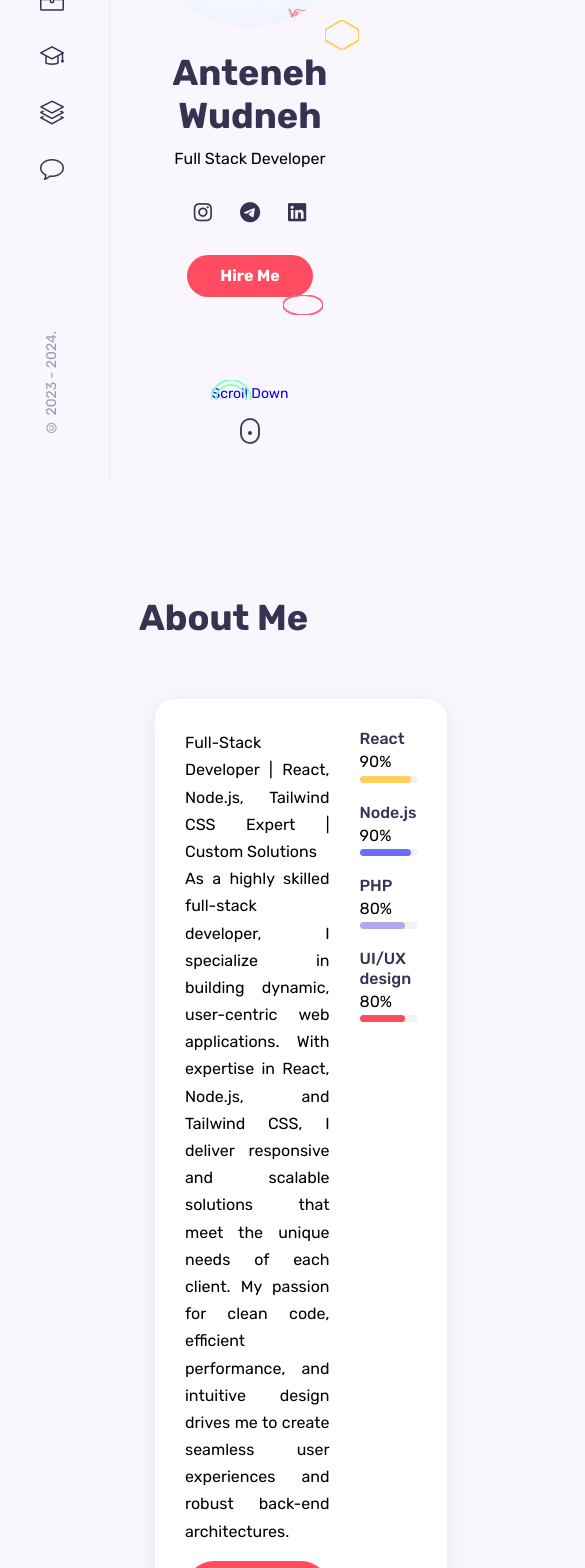
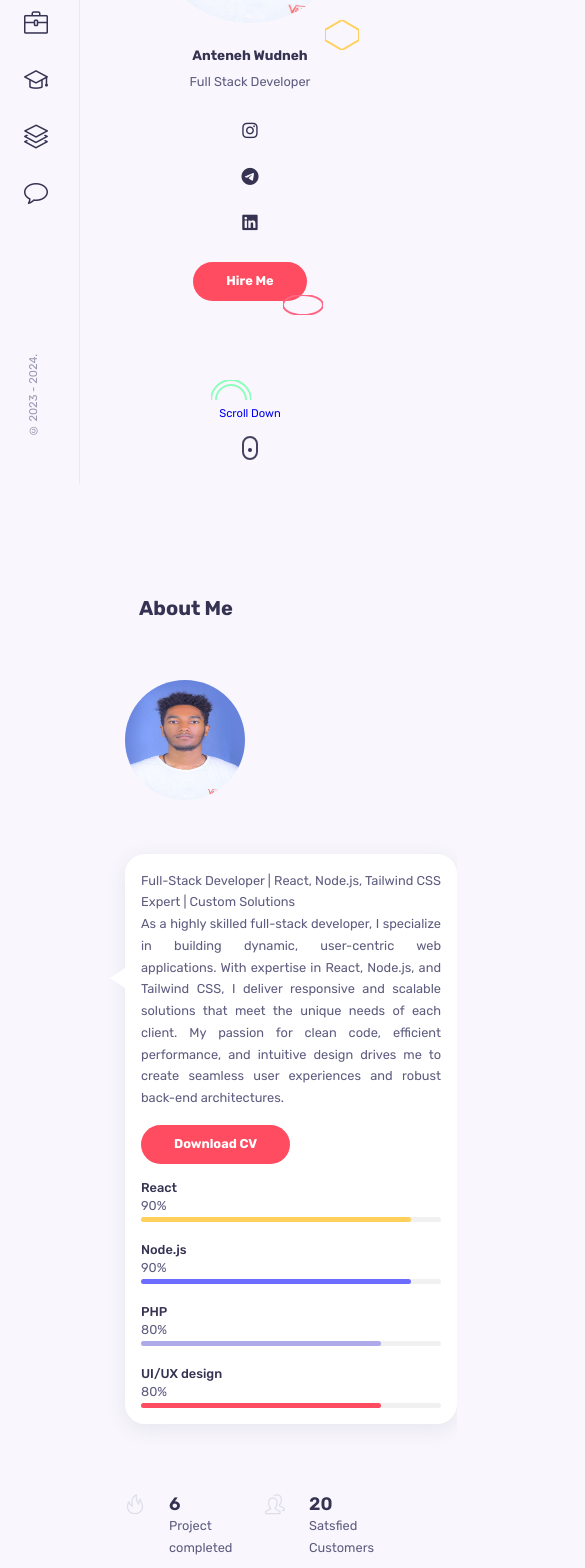
Before and after one commit to 1092yamasol/personal-website, a React (Create React App) app: page / in a window 390 px wide. Shown: the part 360-1928 px from the top of the page, 585 px wide, since content can reach past the window. Built offline with nearby package versions, Linux system fonts and the light colour scheme; some icons are missing.

Commit message:
device responsiveness css

```diff
--- a/src/Components/about/about.css
+++ b/src/Components/about/about.css
@@ -1,18 +1,23 @@
 .about__container {
+  display: grid; /* Ensure the container uses grid layout */
   grid-template-columns: 3fr 9fr;
   column-gap: 1.875rem;
 }
+
 .about__data {
   padding: 1.875rem;
   background-color: var(--container-color);
   box-shadow: var(--shadow);
   border-radius: var(--border-radius);
+  display: grid; /* Ensure the data section uses grid layout */
   grid-template-columns: repeat(2, 1fr);
   column-gap: 1.875rem;
   align-items: flex-start;
   position: relative;
 }
-.about__data::befor {
+
+.about__data::before {
+  /* Fixed typo in '::before' */
   content: "";
   width: 0;
   height: 0;
@@ -23,40 +28,50 @@
   left: -0.93rem;
   top: 20%;
 }
+
 .about__description {
   margin-bottom: 1rem;
   text-align: justify;
 }
+
 .about__skills {
   row-gap: 1.25rem;
 }
+
 .skills_titles {
   display: flex;
   justify-content: space-between;
   margin-bottom: 1rem;
 }
+
 .skills__name {
   font-size: var(--normal-font-size);
   font-weight: var(--font-medium);
 }
+
 .skills__number {
   line-height: 1.2;
 }
+
 .skills__bar,
 .skills__percentage {
   height: 7px;
   border-radius: 0.25rem;
 }
+
 .skills__bar {
   background-color: #f1f1f1;
 }
+
 .skills__percentage {
   display: block;
 }
+
 .development {
   width: 90%;
   background-color: rgb(255, 209, 92);
 }
+
 .ui__design {
   width: 80%;
   background-color: rgb(255, 76, 96);
@@ -66,29 +81,94 @@
   width: 90%;
   background-color: rgb(108, 108, 299);
 }
+
 .php {
   width: 80%;
   background-color: rgb(174, 170, 233);
 }
+
 .about__img {
   width: 200px;
   height: 200px;
   border-radius: 50%;
   margin-bottom: 2.35rem;
 }
+
 .about__boxes {
+  display: grid; /* Ensure the boxes use grid layout */
   grid-template-columns: repeat(4, 1fr);
   column-gap: 1.875rem;
   margin-top: 4.35rem;
 }
+
 .about__box {
   display: flex;
   column-gap: 1.5rem;
 }
+
 .about__icon {
   font-size: var(--h1-font-size);
   color: #dedeea;
 }
+
 .about__title {
   font-size: 1.875rem;
 }
+
+/* Responsive Design */
+@media screen and (max-width: 1024px) {
+  .about__container {
+    grid-template-columns: 1fr; /* Stack on smaller screens */
+  }
+
+  .about__data {
+    grid-template-columns: 1fr; /* Stack data columns */
+  }
+
+  .about__boxes {
+    grid-template-columns: repeat(2, 1fr); /* Reduce boxes to two columns */
+  }
+
+  .about__img {
+    width: 150px; /* Adjust image size */
+    height: 150px; /* Adjust image size */
+  }
+
+  .about__title {
+    font-size: 1.5rem; /* Adjust title size */
+  }
+}
+
+@media screen and (max-width: 768px) {
+  .about__img {
+    width: 120px; /* Further adjust image size */
+    height: 120px; /* Further adjust image size */
+  }
+
+  .about__title {
+    font-size: 1.25rem; /* Adjust title size */
+  }
+
+  .skills__name {
+    font-size: 0.9rem; /* Adjust skill name size */
+  }
+}
+
+@media screen and (max-width: 480px) {
+  .skills__name {
+    font-size: 0.8rem; /* Adjust skill name size */
+  }
+
+  .about__title {
+    font-size: 1.125rem; /* Further adjust title size */
+  }
+
+  .about__data {
+    padding: 1rem; /* Reduce padding for smaller screens */
+  }
+
+  .skills__bar,
+  .skills__percentage {
+    height: 5px; /* Adjust skill bar height */
+  }
+}
--- a/src/Components/home/home.css
+++ b/src/Components/home/home.css
@@ -4,19 +4,25 @@
   display: flex;
   align-items: center;
   justify-content: center;
+  flex-direction: column; /* Stack elements vertically on smaller screens */
+  padding: 2rem; /* Add some padding for smaller screens */
 }
+
 .intro {
   max-width: 540px;
   text-align: center;
 }
+
 .home__img {
   margin-bottom: 1.5rem;
 }
+
 .home__name {
   font-size: var(--h1-font-size);
   font-weight: var(--font-bold);
   margin-bottom: 0.5rem;
 }
+
 .home__socials {
   display: flex;
   column-gap: 1.75rem;
@@ -29,18 +35,23 @@
   font-size: 1.3rem;
   transition: 0.3s;
 }
+
 .home__social-link:hover {
   color: hsl(43, 100%, 68%);
 }
+
 .scroll__down {
   position: absolute;
   bottom: 2.5rem;
   left: 0;
   width: 100%;
+  text-align: center; /* Center the scroll text */
 }
+
 .home__scroll-name {
   font-size: var(--small-font-size);
 }
+
 .mouse {
   border: 2px solid #454360;
   display: block;
@@ -51,6 +62,7 @@
   border-radius: 1rem;
   position: relative;
 }
+
 @keyframes ani-mouse {
   0% {
     top: 29%;
@@ -65,6 +77,7 @@
     top: 29%;
   }
 }
+
 .wheel {
   background-color: var(--title-color);
   border-radius: 100%;
@@ -76,59 +89,110 @@
   transform: translateX(-50%);
   animation: ani-mouse 2s linear infinite;
 }
+
 .shapes {
   position: absolute;
   left: 0;
   top: 0;
   height: 100%;
   width: 100%;
-
   pointer-events: none;
 }
+
 .shape {
   position: absolute;
 }
+
 .s1 {
   left: 2%;
   top: 10%;
 }
+
 .s2 {
   left: 18%;
   top: 30%;
 }
+
 .s3 {
   left: 5%;
   top: 30%;
 }
+
 .s4 {
   left: 2%;
   top: 10%;
 }
+
 .s5 {
   left: 44%;
   top: 10%;
 }
+
 .s6 {
   left: 36%;
   bottom: 10%;
 }
+
 .s7 {
   left: 20%;
   right: 25%;
 }
+
 .s8 {
   right: 24%;
   bottom: 20%;
 }
+
 .s9 {
   right: 2%;
   top: 10%;
 }
+
 .s10 {
   top: 45%;
   right: 11%;
 }
+
 .s11 {
   bottom: 10%;
   right: 2%;
 }
+
+/* Responsive Design */
+@media screen and (max-width: 1024px) {
+  .home__name {
+    font-size: var(
+      --h2-font-size
+    ); /* Adjust the font size for medium screens */
+  }
+
+  .home__social-link {
+    font-size: 1.1rem; /* Reduce social link size for smaller screens */
+  }
+
+  .scroll__down {
+    bottom: 1.5rem; /* Adjust the position of the scroll down text */
+  }
+
+  .mouse {
+    height: 1.5rem; /* Adjust mouse height for smaller screens */
+    width: 1rem; /* Adjust mouse width for smaller screens */
+  }
+}
+
+@media screen and (max-width: 768px) {
+  .home {
+    padding: 1rem; /* Reduce padding for smaller screens */
+  }
+
+  .home__name {
+    font-size: var(
+      --h3-font-size
+    ); /* Further reduce font size for small screens */
+  }
+
+  .home__socials {
+    flex-direction: column; /* Stack social links vertically */
+    row-gap: 1rem; /* Add space between stacked items */
+  }
+}
--- a/src/Components/portfolio/portfolio.css
+++ b/src/Components/portfolio/portfolio.css
@@ -4,24 +4,35 @@
   column-gap: 1.875rem;
   margin-bottom: 2.5rem;
 }
+
 .work__item {
-  cursor: "pointer";
+  cursor: pointer; /* Corrected from "pointer" to just pointer */
   font-weight: var(--font-bold);
   transition: 0.3s;
 }
+
 .work__item:hover {
   color: var(--first-color);
 }
+
 .work__container {
+  display: grid; /* Added to define the container as a grid */
   grid-template-columns: repeat(3, 1fr);
   gap: 1.875rem;
 }
+
 .work__card {
   position: relative;
   overflow: hidden;
   border-radius: var(--border-radius);
   box-shadow: var(--shadow);
+  transition: transform 0.3s; /* Add scale effect */
 }
+
+.work__card:hover {
+  transform: scale(1.05); /* Slightly scale the card on hover */
+}
+
 .work__mask {
   background: #6c6ce5;
   position: absolute;
@@ -32,9 +43,11 @@
   transition: 0.3s;
   opacity: 0;
 }
+
 .work__card:hover .work__mask {
   opacity: 0.9;
 }
+
 .work__category {
   color: #fff;
   background-color: var(--first-color);
@@ -49,6 +62,7 @@
   transform: translateY(-40px);
   transition: 0.3s;
 }
+
 .work__title {
   color: #fff;
   font-size: var(--h3-font-size);
@@ -60,6 +74,7 @@
   transition: 0.3s;
   opacity: 0;
 }
+
 .work__button {
   color: #fff;
   position: absolute;
@@ -77,11 +92,45 @@
   transition: 0.3s;
   opacity: 0;
 }
+
 .work__card:hover .work__button {
   opacity: 1;
 }
+
 .work__card:hover .work__title,
 .work__card:hover .work__category {
   opacity: 1;
   transform: translateY(0);
 }
+
+/* Responsive Design */
+@media screen and (max-width: 1024px) {
+  .work__container {
+    grid-template-columns: repeat(
+      2,
+      1fr
+    ); /* Change to 2 columns on medium screens */
+  }
+
+  .work__item {
+    font-size: var(
+      --small-font-size
+    ); /* Adjust font size for smaller screens */
+  }
+}
+
+@media screen and (max-width: 768px) {
+  .work__container {
+    grid-template-columns: 1fr; /* Stack items on smaller screens */
+  }
+
+  .work__title {
+    font-size: var(--h4-font-size); /* Adjust title size for smaller screens */
+  }
+
+  .work__button {
+    height: 35px; /* Adjust button size for smaller screens */
+    width: 35px;
+    line-height: 35px;
+  }
+}
--- a/src/Components/resume/resume.css
+++ b/src/Components/resume/resume.css
@@ -1,22 +1,29 @@
 .resume__container {
+  display: grid; /* Added to define the container as a grid */
   grid-template-columns: repeat(2, 1fr);
   column-gap: 1.875rem;
+  margin-bottom: 2.5rem; /* Added margin for spacing below the resume section */
 }
+
 .timeline {
   background-color: var(--container-color);
   padding: 1.875rem;
   border-radius: var(--border-radius);
   position: relative;
   box-shadow: var(--shadow);
+  overflow: hidden; /* Prevent overflow for better aesthetics */
 }
+
 .timeline__item {
   position: relative;
   padding-left: 3.125rem;
   padding-bottom: 3.125rem;
 }
+
 .timeline__item:last-child {
-  padding-bottom: 0;
+  padding-bottom: 0; /* Removes padding for the last item */
 }
+
 .timeline__item::before {
   content: "";
   width: 1px;
@@ -26,6 +33,7 @@
   left: 0.25rem;
   top: 0;
 }
+
 .timeline .icon-briefcase,
 .timeline .icon-graduation {
   position: absolute;
@@ -35,12 +43,39 @@
   color: var(--first-color);
   background-color: var(--container-color);
   padding: 0.4375rem 0;
+  border-radius: 0.25rem; /* Added rounded corners to the icons for a smoother look */
 }
+
 .timeline__date {
   color: #8b88b1;
   font-size: var(--small-font-size);
 }
+
 .timeline__title {
   font-size: var(--h3-font-size);
   margin: 0.5rem 0;
 }
+
+/* Responsive Design */
+@media screen and (max-width: 1024px) {
+  .resume__container {
+    grid-template-columns: 1fr; /* Stack items on smaller screens */
+  }
+
+  .timeline__item {
+    padding-left: 1.5rem; /* Adjust padding for smaller screens */
+  }
+}
+
+@media screen and (max-width: 768px) {
+  .timeline .icon-briefcase,
+  .timeline .icon-graduation {
+    font-size: var(--h3-font-size); /* Adjust icon size for smaller screens */
+  }
+
+  .timeline__date {
+    font-size: var(
+      --normal-font-size
+    ); /* Adjust date size for better readability */
+  }
+}
--- a/src/Components/sidebar/sidebar.css
+++ b/src/Components/sidebar/sidebar.css
@@ -4,13 +4,20 @@
   top: 0;
   background: var(--body-color);
   border-right: 1px solid rgba(0, 0, 0, 0.05);
-  padding: 2.5rem;
+  padding: 2.5rem 1.5rem; /* Added horizontal padding for better spacing */
   width: 110px;
   min-height: 100vh;
   display: flex;
   flex-direction: column;
   justify-content: space-between;
   z-index: 10;
+}
+
+/* Media query for responsiveness */
+@media screen and (max-width: 768px) {
+  .aside {
+    width: 80px; /* Adjust sidebar width on smaller screens */
+  }
 }
 
 .nav__list {
@@ -23,18 +30,23 @@
   font-size: 1.5rem;
   color: var(--title-color);
   font-weight: var(--font-bold);
-  transition: 0.3s;
+  transition: color 0.3s; /* Specify property for clarity */
 }
+
 .nav__link:hover {
   color: hsl(43, 100%, 68%);
 }
+
 .copyright {
   color: hsl(245, 15%, 65%);
   font-size: var(--small-font-size);
   transform: rotate(-180deg);
   writing-mode: vertical-rl;
+  margin-top: auto; /* Ensure it sticks to the bottom */
 }
+
 .nav__logo {
   width: 50px;
   height: 50px;
+  margin-bottom: 1.5rem; /* Added margin for spacing */
 }
--- a/src/Components/testimonials/testimonials.css
+++ b/src/Components/testimonials/testimonials.css
@@ -2,24 +2,32 @@
   max-width: 700px;
   margin: auto;
 }
+
 .testimonial__item {
   text-align: center;
   padding: 0 1.25rem 1.25rem;
 }
+
 .thumb {
   height: 5.6rem;
   width: 5.6rem;
   margin: 0 auto;
+  border-radius: 50%; /* Optional: adds circular shape to thumbnails */
 }
+
 .testimonials__title {
   margin-top: 0.75rem;
 }
+
 .subtitle {
   color: #8b88b1;
   font-size: var(--small-font-size);
 }
+
 .comment {
-  background-color: var(--conatiner-color);
+  background-color: var(
+    --container-color
+  ); /* Fixed spelling from conatiner-color */
   padding: 1.875rem;
   margin-top: 1.5rem;
   margin-bottom: 3rem;
@@ -27,27 +35,34 @@
   border-radius: var(--border-radius);
   position: relative;
 }
+
+/* Arrow pointing to the comment */
 .comment::before {
   content: "";
   width: 0;
   height: 0;
   border-top: 10px solid transparent;
   border-right: 10px solid transparent;
-  border-bottom: 15px solid var(--conatiner-color);
+  border-bottom: 15px solid var(--container-color); /* Fixed spelling from conatiner-color */
   position: absolute;
   left: 49.5%;
   top: -0.625rem;
-  transform: translateX(-7.5px);
+  transform: translateX(-50%); /* Center the arrow */
 }
+
 .swiper-pagination-bullet {
   width: 0.5rem !important;
   height: 0.375rem !important;
   background-origin: var(--first-color) !important;
   opacity: 1 !important;
 }
-.swiper-pagination-horizontal.swiper-pagination-bullets.swiper-pagination-bullet {
+
+.swiper-pagination-horizontal
+  .swiper-pagination-bullets
+  .swiper-pagination-bullet {
   margin: 0 0.2rem !important;
 }
+
 .swiper-pagination-bullet-active {
   width: 1.2rem !important;
   height: 0.375rem !important;
--- a/src/index.css
+++ b/src/index.css
@@ -1,5 +1,6 @@
 /* ========== Google Fonts ========== */
 @import url("https://fonts.googleapis.com/css2?family=Rubik:ital,wght@0,300..900;1,300..900&display=swap");
+
 /* ========== Variables CSS ========== */
 :root {
   --first-color: hsl(353, 100%, 65%);
@@ -20,18 +21,48 @@
   --shadow: 0px 5px 20px 0px rgb(69 67 96 / 10%);
   --border-radius: 20px;
 }
+
 /* Responsive Typography */
-@media screen and(max-width:1024px) {
+@media screen and (max-width: 1024px) {
   :root {
     --h1-font-size: 1.75rem;
     --h2-font-size: 1.25rem;
     --h3-font-size: 1rem;
     --normal-font-size: 0.93rem;
     --small-font-size: 0.813rem;
-    --smaller-font-size: 0.75;
+    --smaller-font-size: 0.75rem; /* Added unit */
   }
 }
-/* ========== Base========== */
+
+@media screen and (max-width: 768px) {
+  :root {
+    --h1-font-size: 1.5rem;
+    --h2-font-size: 1.125rem;
+    --h3-font-size: 0.9rem;
+    --normal-font-size: 0.875rem;
+    --small-font-size: 0.75rem;
+  }
+}
+
+@media screen and (max-width: 480px) {
+  :root {
+    --h1-font-size: 1.25rem;
+    --h2-font-size: 1rem;
+    --h3-font-size: 0.85rem;
+    --normal-font-size: 0.8rem;
+    --small-font-size: 0.7rem;
+  }
+
+  .btn {
+    padding: 0.5rem 1.5rem; /* Reduced padding on buttons */
+  }
+
+  .section__title {
+    margin-left: 0.5rem; /* Adjusted margin for smaller screens */
+  }
+}
+
+/* ========== Base ========== */
 * {
   margin: 0;
   padding: 0;
@@ -50,7 +81,7 @@ textarea {
 body {
   background-color: var(--body-color);
   line-height: 1.7;
-  color: --text;
+  color: var(--text-color); /* Fixed typo */
 }
 h1,
 h2,
@@ -75,6 +106,7 @@ img {
   height: auto;
   vertical-align: middle;
 }
+
 /* ========== Reusable CSS classes ========== */
 .container {
   max-width: 1080px;
@@ -84,6 +116,11 @@ img {
 }
 .grid {
   display: grid;
+  grid-template-columns: repeat(
+    auto-fill,
+    minmax(300px, 1fr)
+  ); /* Responsive grid */
+  gap: 1rem; /* Add gap between grid items */
 }
 .section {
   padding-top: 7rem;
@@ -109,7 +146,7 @@ img {
   padding: 0.75rem 2rem;
   line-height: 1;
   border-radius: 1.875rem;
-  box-shadow: 0 0 1px rgb (0 0 0 / 0%);
+  box-shadow: 0 0 1px rgb(0 0 0 / 0%);
   border: 1px solid transparent;
   color: #fff;
   display: inline-block;
```
Also changed, not shown: src/Components/Pricing/pricing.css (+45 -1 lines), src/Components/blog/blog.css (+38 -0 lines), src/Components/contact/contact.css (+38 -2 lines), src/Components/services/services.css (+22 -9 lines).
